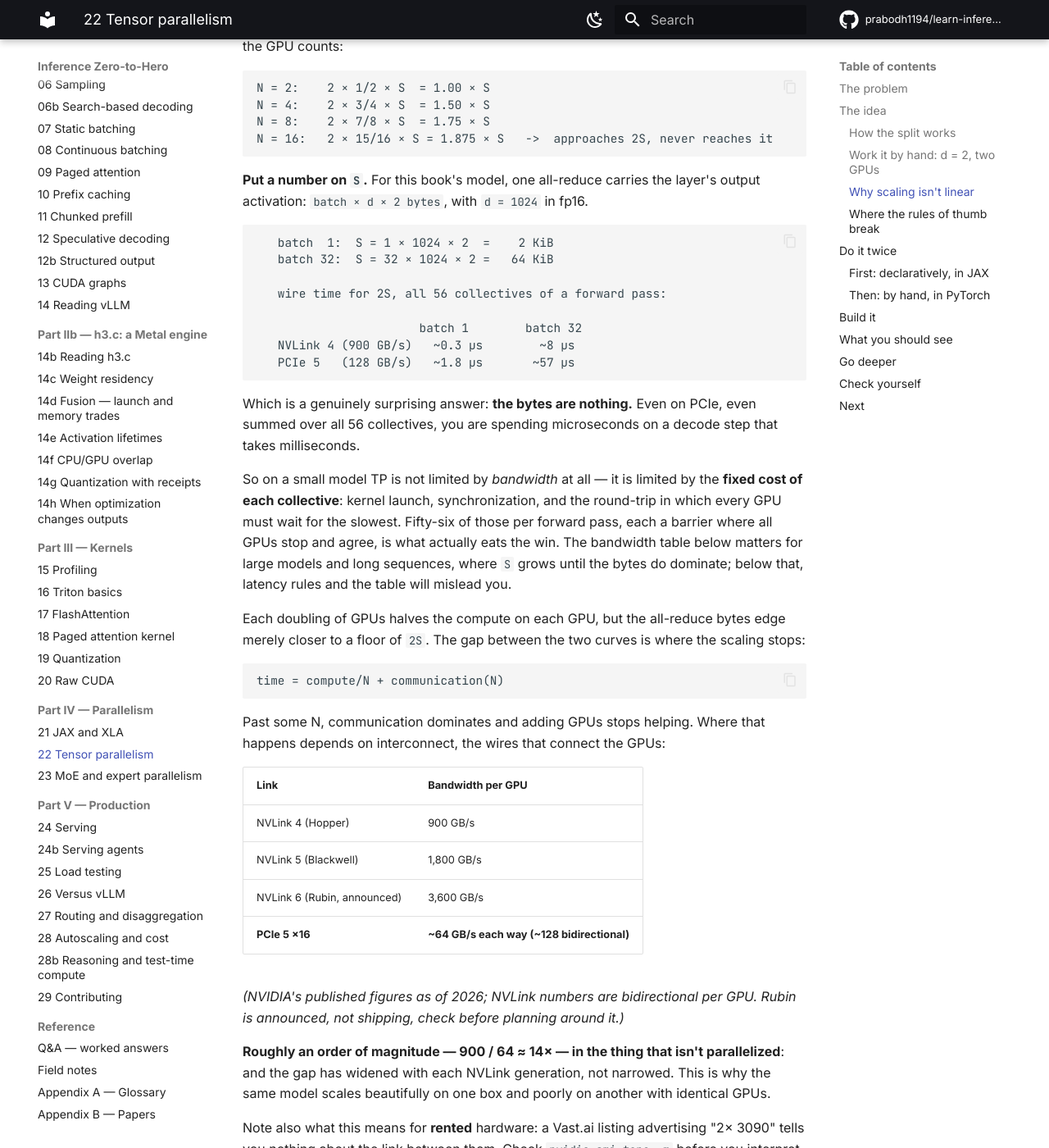
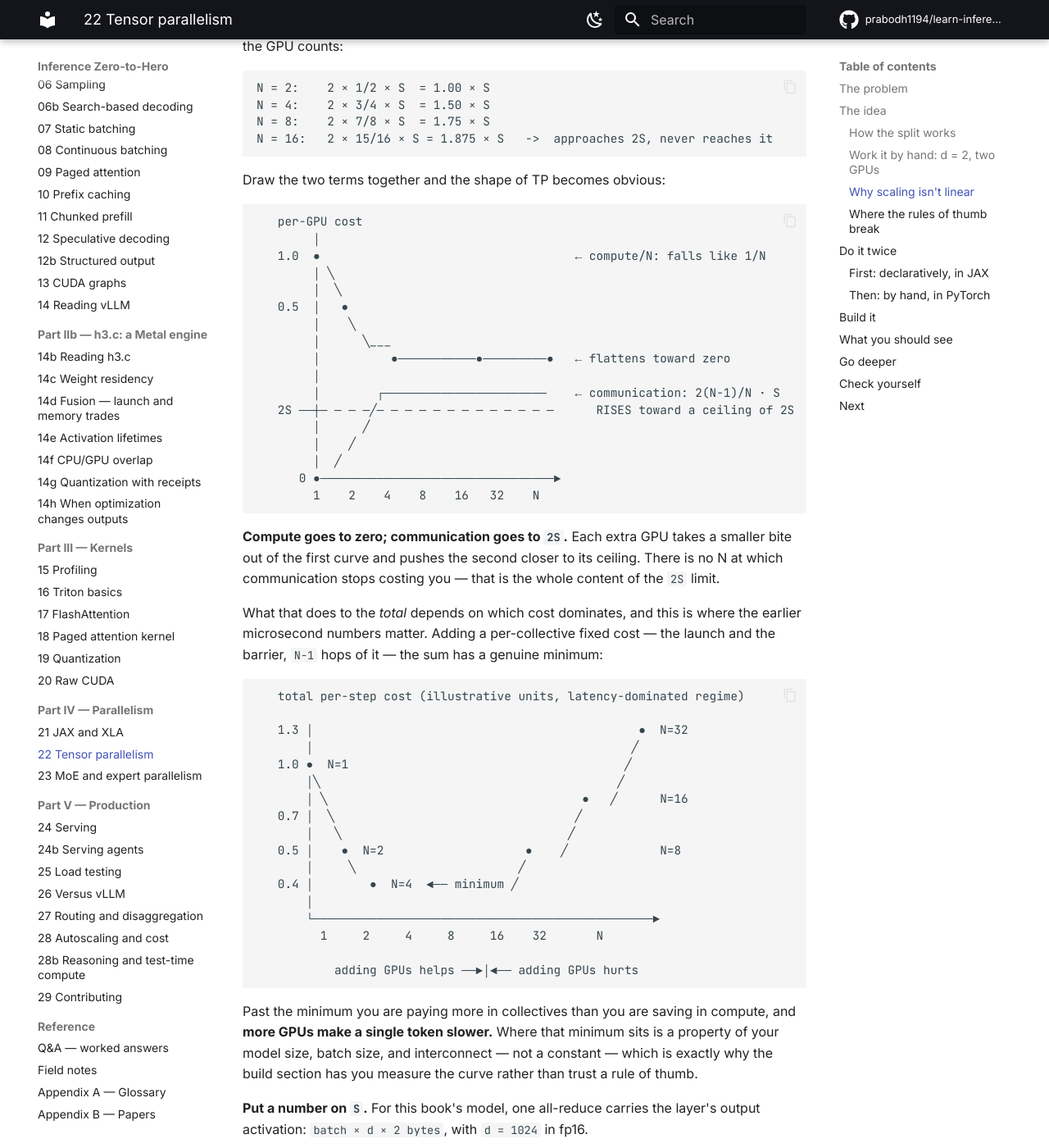
Before and after one commit to prabodh1194/learn-inference, an MkDocs documentation site: the page built from book/22-tensor-parallelism.md, in a window 1280 px wide and 1400 px high, scrolled down 8761 px. Shown: the whole window at 82% size. Built offline with MkDocs 1.6.1 and Material for MkDocs 9.7.7, drawn with Linux system fonts in a browser that asks for light colours; comment, search, counter and statistics services are not loaded; some of the changed text lies outside the part shown.

Commit message:
book: L22 -- graph the 2S limit; explain the PP-over-TP rule instead of asserting it
Two things.

1. The 2S result was a table of four ratios. Drawn as two curves instead:
   compute/N falling toward zero, communication rising toward a ceiling of 2S,
   so each added GPU takes a smaller bite out of the first and pushes the second
   closer to its limit. Then a second graph of the TOTAL.

   Note the total graph is drawn in the latency-dominated regime, not a pure
   bandwidth one -- checked first, and with bytes alone the sum never turns
   over, it just flattens (1.00, 0.65, 0.47, 0.39, 0.34, 0.32 at c=0.15). A
   "knee" curve would have been dishonest. Adding the per-collective fixed cost
   (N-1 barriers) gives a real minimum at N=4, after which more GPUs make a
   single token SLOWER. That matches the microsecond figures established just
   above, where the bytes turned out to be nothing.

   Collapsed the paragraph that restated all this in prose.

2. "Conventional guidance says: low interconnect bandwidth -> use pipeline
   parallelism" was stated as a bare slogan and immediately refuted, so the
   reader got a claim they had no way to evaluate followed by its own
   contradiction. Now the reasoning comes first: TP all-reduces every layer (56
   barriers per forward pass), PP hands off once per stage boundary (1-3
   transfers), so on a thin link PP touches the wire ~20x less often.

   Then why it fails here: the rule assumes the collectives are BANDWIDTH-bound.
   They are not at these sizes, so PP's 20x fewer bytes is 20x of almost
   nothing, while its real costs -- cannot shard KV, serial stages -- are
   undiminished. The rule is sound in the regime it came from (very large
   models, long sequences, S big enough that bytes dominate) and inverts outside
   it.

Co-Authored-By: Claude Opus 5 <noreply@anthropic.com>

````diff
--- a/book/22-tensor-parallelism.md
+++ b/book/22-tensor-parallelism.md
@@ -439,6 +439,63 @@ N = 8:    2 × 7/8 × S  = 1.75 × S
 N = 16:   2 × 15/16 × S = 1.875 × S   ->  approaches 2S, never reaches it
 ```
 
+Draw the two terms together and the shape of TP becomes obvious:
+
+```
+   per-GPU cost
+        │
+   1.0  ●                                    ← compute/N: falls like 1/N
+        │ ╲
+        │  ╲
+   0.5  │   ●
+        │    ╲
+        │      ╲___
+        │          ●───────────●─────────●   ← flattens toward zero
+        │
+        │        ┌───────────────────────    ← communication: 2(N−1)/N · S
+   2S ──┼─ ─ ─ ─╱─ ─ ─ ─ ─ ─ ─ ─ ─ ─ ─ ─ ─      RISES toward a ceiling of 2S
+        │      ╱
+        │    ╱
+        │  ╱
+      0 ●─────────────────────────────────►
+        1    2    4    8    16   32    N
+```
+
+**Compute goes to zero; communication goes to `2S`.** Each extra GPU takes a
+smaller bite out of the first curve and pushes the second closer to its ceiling.
+There is no N at which communication stops costing you — that is the whole
+content of the `2S` limit.
+
+What that does to the *total* depends on which cost dominates, and this is where
+the earlier microsecond numbers matter. Adding a per-collective fixed cost — the
+launch and the barrier, `N−1` hops of it — the sum has a genuine minimum:
+
+```
+   total per-step cost (illustrative units, latency-dominated regime)
+
+   1.3 │                                              ●  N=32
+       │                                             ╱
+   1.0 ●  N=1                                       ╱
+       │╲                                          ╱
+       │ ╲                                    ●   ╱      N=16
+   0.7 │  ╲                                  ╱
+       │   ╲                                ╱
+   0.5 │    ●  N=2                    ●    ╱             N=8
+       │     ╲                       ╱
+   0.4 │        ●  N=4  ◄── minimum ╱
+       │
+       └────────────────────────────────────────────────►
+         1     2     4     8     16    32       N
+
+           adding GPUs helps ──►│◄── adding GPUs hurts
+```
+
+Past the minimum you are paying more in collectives than you are saving in
+compute, and **more GPUs make a single token slower.** Where that minimum sits
+is a property of your model size, batch size, and interconnect — not a constant
+— which is exactly why the build section has you measure the curve rather than
+trust a rule of thumb.
+
 **Put a number on `S`.** For this book's model, one all-reduce carries the
 layer's output activation: `batch × d × 2 bytes`, with `d = 1024` in fp16.
 
@@ -465,16 +522,8 @@ eats the win. The bandwidth table below matters for large models and long
 sequences, where `S` grows until the bytes do dominate; below that, latency
 rules and the table will mislead you.
 
-Each doubling of GPUs halves the compute on each GPU, but the all-reduce bytes
-edge merely closer to a floor of `2S`. The gap between the two curves is where
-the scaling stops:
-
-```
-time = compute/N + communication(N)
-```
-
-Past some N, communication dominates and adding GPUs stops helping. Where that
-happens depends on interconnect, the wires that connect the GPUs:
+Which regime you are in — bytes or barriers — depends on the interconnect, the
+wires between the GPUs:
 
 | Link | Bandwidth per GPU |
 |---|---|
@@ -497,14 +546,41 @@ Note also what this means for **rented** hardware: a Vast.ai listing advertising
 
 ### Where the rules of thumb break
 
-Conventional guidance says: low interconnect bandwidth → use pipeline parallelism
-instead of TP.
+Conventional guidance says: **low interconnect bandwidth → use pipeline
+parallelism instead of TP.**
+
+That advice is not arbitrary, and it is worth seeing why before watching it
+fail. The two strategies touch the wire at completely different rates:
+
+```
+   TP   all-reduce after EVERY layer          2 × 28 = 56 collectives
+        each one a barrier: all GPUs stop      per forward pass
+        and wait for the slowest
+
+   PP   hand the activation to the next        1 transfer per stage
+        stage, once                            boundary — 1 to 3 total
+```
+
+So the reasoning goes: if the link is slow, use the strategy that touches it 20×
+less often. On a thin wire, 56 synchronized round-trips sounds obviously worse
+than 2 one-way handoffs.
 
 The [field notes](field-notes.md) record an operator with **2× GH200 and no
 NVLink** (PCIe only, they quote 125 GB/s against NVLink's 900) who followed
 exactly that advice.
 **Pipeline parallel lost. TP2 won.** On the hardware profile where guides say it
 shouldn't.
+
+Why the reasoning failed is the interesting part, and you already have it: the
+rule silently assumes the collectives are **bandwidth**-bound. They are not, at
+these sizes — you counted it above, microseconds of wire time per forward pass
+even on PCIe. So the "20× fewer bytes" that PP buys is 20× of almost nothing,
+while PP's real costs are undiminished: it still cannot shard the KV cache, and
+its stages still run one after another rather than all at once.
+
+The rule is sound in the regime it came from — very large models, long
+sequences, `S` big enough that bytes genuinely dominate. Applied outside that
+regime it inverts.
 
 The same operator found `--max-num-seqs 16`, a scheduler concurrency limit from
 Lecture 08 (the cap on how many sequences share the GPU at once), mattered more
````
